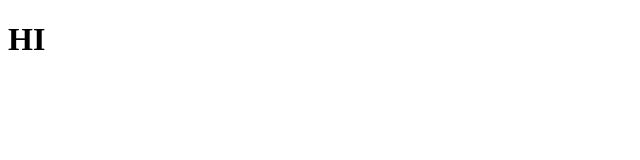
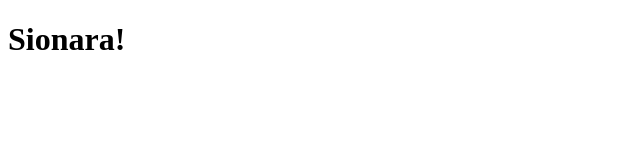
Before and after one commit to wwalltqs/gitDemo, a plain HTML site: page index.html in a window 1280 px wide. Shown: the whole page, without its empty margins (0-640 px from the left). Drawn offline with Linux system fonts and the light colour scheme.

Commit message:
hi is changed to sionara

```diff
--- a/index.html
+++ b/index.html
@@ -5,7 +5,7 @@
 	<title></title>
 </head>
 <body>
-<h1>HI</h1>
+<h1>Sionara!</h1>
 
 </body>
 </html>
```
